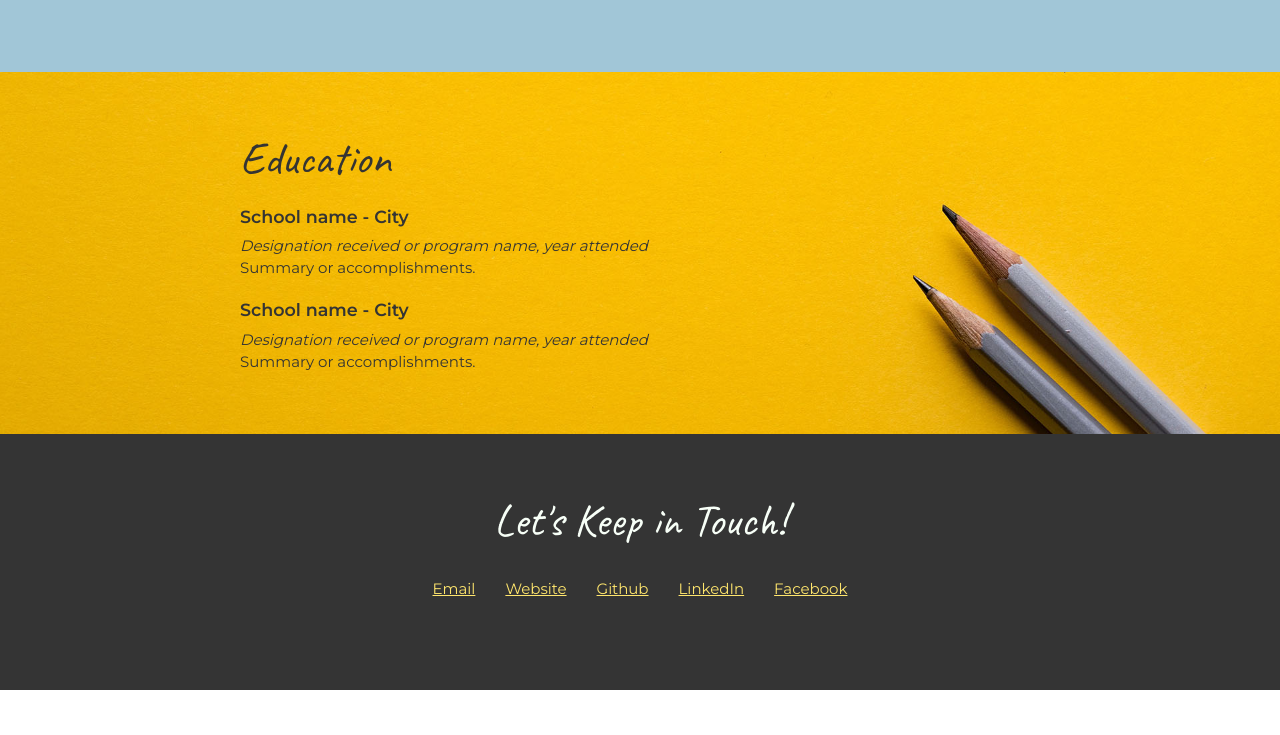
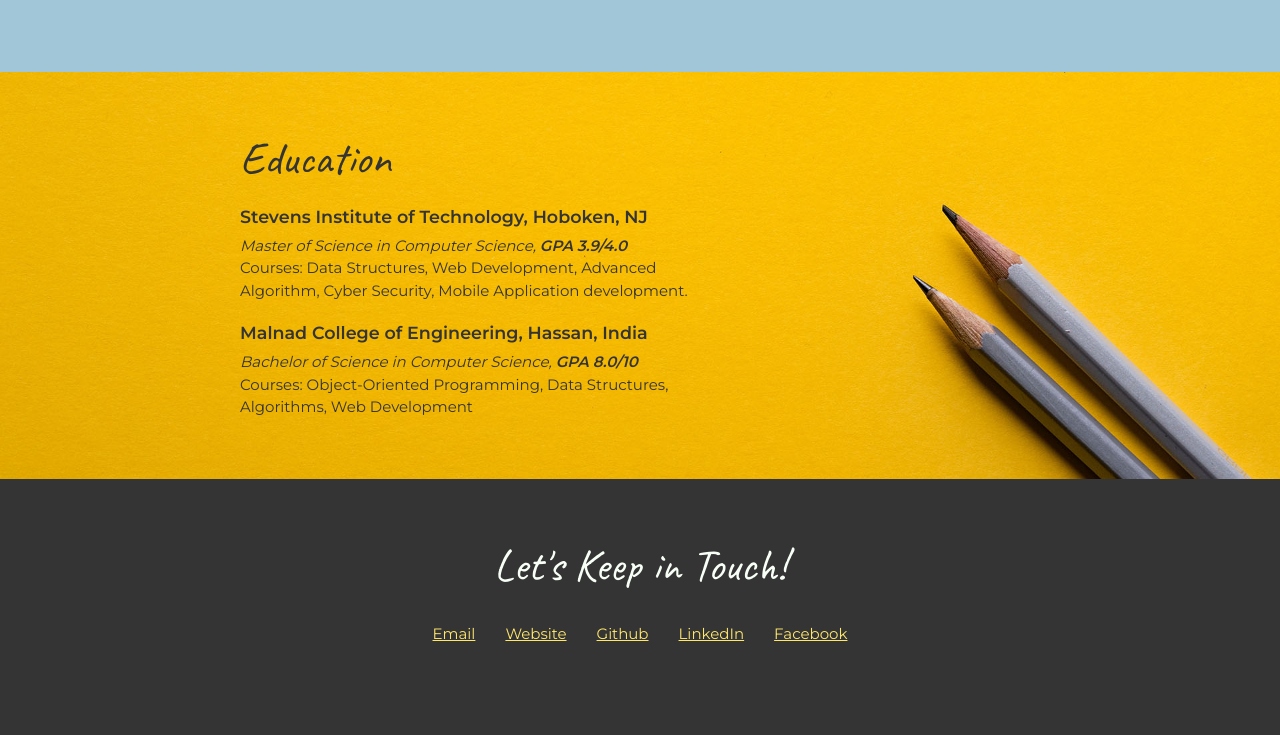
Before and after one commit to kishanhj/CSS_Portfolio, a plain HTML site: page index.html in a window 1280 px wide. Shown: the part 1773-2508 px from the top of the page. Before the commit the page ends 2463 px from the top, so only its background shows below. Drawn offline with Linux system fonts and the light colour scheme.

Commit message:
updated education

```diff
--- a/index.html
+++ b/index.html
@@ -109,15 +109,16 @@
 
         <!-- Copy this whole <section> block to add more schools. -->
         <section>
-          <h3>School name - City</h3>
-          <p>Designation received or program name, year attended</p>
-          <p>Summary or accomplishments.</p>
+          <h3>Stevens Institute of Technology, Hoboken, NJ</h3>
+          <i>Master of Science in Computer Science, <strong>GPA 3.9/4.0 </strong></i>
+          <p>Courses: Data Structures, Web Development, Advanced Algorithm,
+             Cyber Security, Mobile Application development.</p>
         </section>
 
         <section>
-          <h3>School name - City</h3>
-          <p>Designation received or program name, year attended</p>
-          <p>Summary or accomplishments.</p>
+          <h3>Malnad College of Engineering, Hassan, India </h3>
+          <i>Bachelor of Science in Computer Science, <strong>GPA 8.0/10 </strong></i>
+          <p>Courses: Object-Oriented Programming, Data Structures, Algorithms, Web Development</p>
         </section>
         <!-- End of School block. -->
         </div>
```
